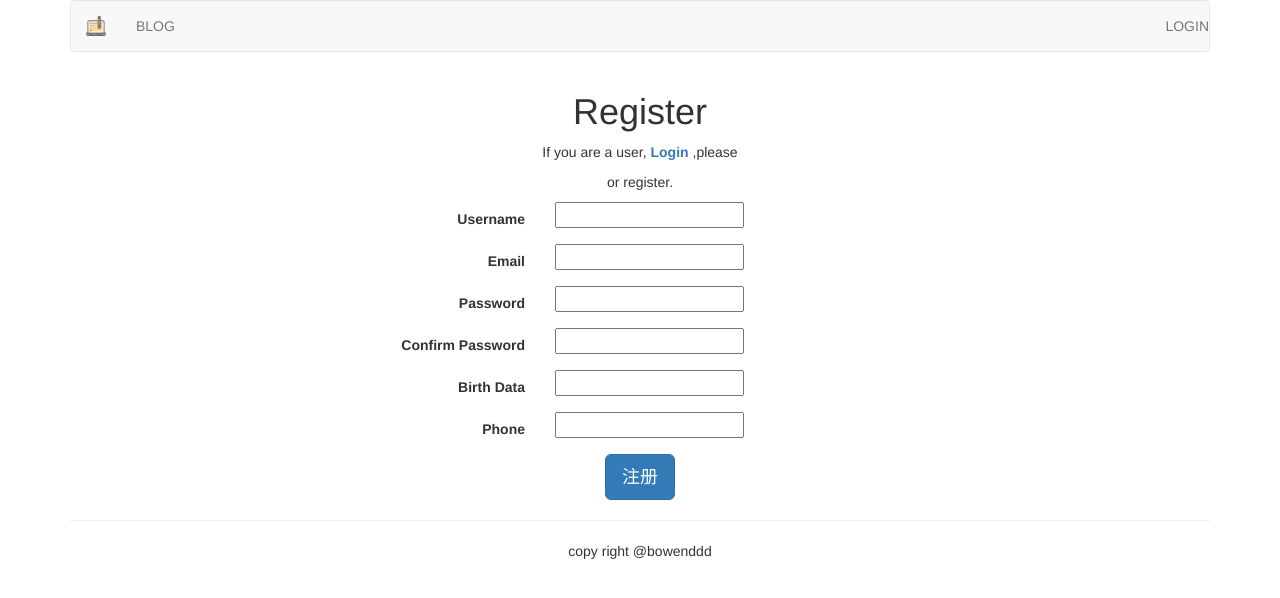
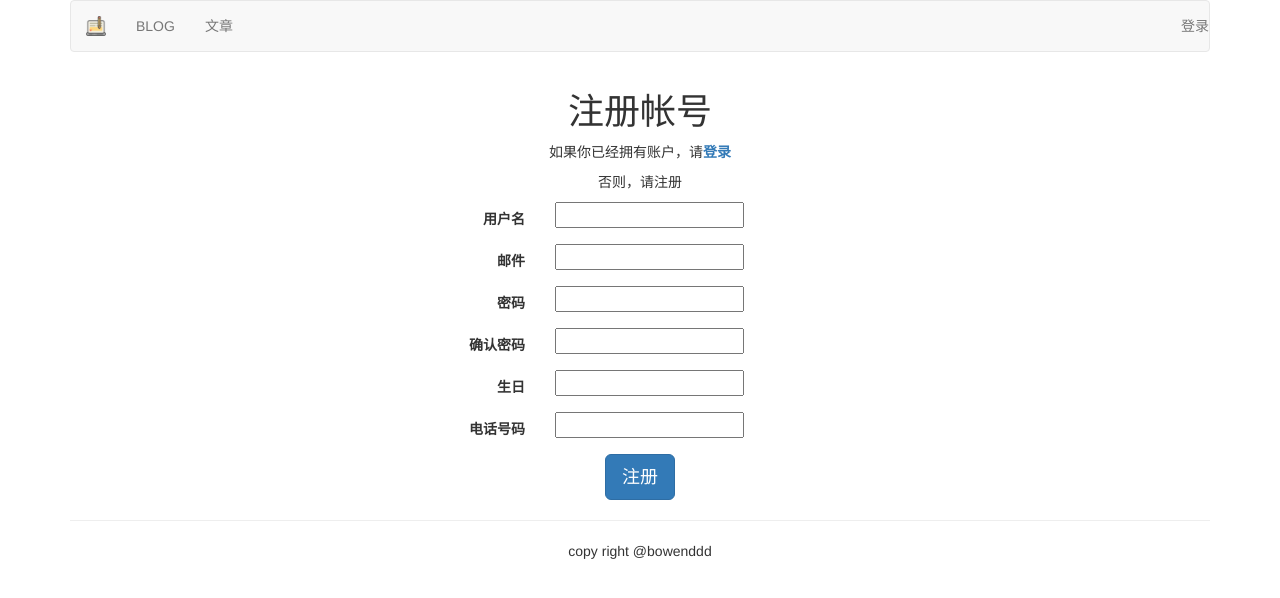
Before and after one commit to bowenddd/django_learning, a Django app: page /account/register/ in a window 1280 px wide. Shown: the top 598 px of the page. Run offline with Django 3.2, Linux system fonts and the light colour scheme; some libraries are stand-ins or nearby versions.

Commit message:
更新中文显示，修改更改用户个人信息流程

```diff
--- a/myblog_02/account/views.py
+++ b/myblog_02/account/views.py
@@ -109,7 +109,8 @@ def myself_edit(request):
         return render(request,'account/myself_edit.html',{
            'user_form':user_form,
            'userinfo':userinfo_form,
-           'userprofile':userprofile_form
+           'userprofile':userprofile_form,
+            'userphoto':userinfo.photo
         })
 
 def my_image(request):
--- a/myblog_02/templates/account/password_changed.html
+++ b/myblog_02/templates/account/password_changed.html
@@ -1,9 +1,9 @@
 {% extends "base.html"%}
 
-{% block title%}Password Change Done {% endblock %}
+{% block title%}密码修改成功{% endblock %}
 
 {% block content%}
     <div class="row text-center vertical-middle-sm">
-        <p>Your password was changed.</p>
+        <p>您的密码修改成功！</p>
     </div>
 {% endblock %}
--- a/myblog_02/templates/account/register.html
+++ b/myblog_02/templates/account/register.html
@@ -1,37 +1,37 @@
 {% extends "base.html"%}
 
-{% block title%}Register User{% endblock%}
+{% block title%}注册账号{% endblock%}
 
 {% block content %}
     <div class="row text-center vertical-middle-sm">
-        <h1>Register</h1>
-        <p>If you are a user, <strong><a href="{% url 'account:user_login'%}">Login</a>
-        </strong>,please</p>
-        <p>or register.</p>
+        <h1>注册帐号</h1>
+        <p>如果你已经拥有账户，请<strong><a href="{% url 'account:user_login'%}">登录</a>
+        </strong></p>
+        <p>否则，请注册</p>
         <form class="form-horizontal" action="." method="post">
             {% csrf_token %}
             <div class="form-group">
-                <label for="{{form.user.id_for_label}}" class="col-md-5 control-label">Username</label>
+                <label for="{{form.user.id_for_label}}" class="col-md-5 control-label">用户名</label>
                 <div class="col-md-6 text-left">{{ form.username }}</div>
             </div>
             <div class="form-group">
-                <label for="{{form.email.id_for_label}}" class="col-md-5 control-label">Email</label>
+                <label for="{{form.email.id_for_label}}" class="col-md-5 control-label">邮件</label>
                 <div class="col-md-6 text-left">{{ form.email }}</div>
             </div>
             <div class="form-group">
-                <label for="{{form.password.id_for_label}}" class="col-md-5 control-label">Password</label>
+                <label for="{{form.password.id_for_label}}" class="col-md-5 control-label">密码</label>
                 <div class="col-md-6 text-left">{{ form.password }}</div>
             </div>
             <div class="form-group">
-                <label for="{{form.password.id_for_label}}" class="col-md-5 control-label">Confirm Password</label>
+                <label for="{{form.password.id_for_label}}" class="col-md-5 control-label">确认密码</label>
                 <div class="col-md-6 text-left">{{ form.password2 }}</div>
             </div>
             <div class="form-group">
-                <label for="{{profile.birth.id_for_label}}" class="col-md-5 control-label">Birth Data</label>
+                <label for="{{profile.birth.id_for_label}}" class="col-md-5 control-label">生日</label>
                 <div class="col-md-6 text-left">{{ profile.birth }}</div>
             </div>
             <div class="form-group">
-                <label for="{{profile.phone.id_for_label}}" class="col-md-5 control-label">Phone</label>
+                <label for="{{profile.phone.id_for_label}}" class="col-md-5 control-label">电话号码</label>
                 <div class="col-md-6 text-left">{{ profile.phone }}</div>
             </div>
             <input type="submit" class="btn btn-primary btn-lg" value="注册">
--- a/myblog_02/templates/header.html
+++ b/myblog_02/templates/header.html
@@ -9,6 +9,7 @@
         <div>
             <ul class="nav navbar-nav" role="navgation">
                 <li><a href="{% url 'blog:blog_title' %}">BLOG</a></li>
+                <li><a href="{% url 'article:article_titles'%}">文章</a></li>
             </ul>
             <ul class="nav navbar-nav navbar-right">
                 {% if user.is_authenticated %}
@@ -24,9 +25,9 @@
                         </ul>
                     </div>
                 </li>
-                <li><a href="{% url 'account:user_logout'%}">Logout</a></li>
+                <li><a href="{% url 'account:user_logout'%}">退出</a></li>
                 {% else %}
-                <li><a href="{% url 'account:user_login'%}">LOGIN</a> </li>
+                <li><a href="{% url 'account:user_login'%}">登录</a> </li>
                 {% endif %}
             </ul>
         </div>
--- a/myblog_02/templates/paginator.html
+++ b/myblog_02/templates/paginator.html
@@ -3,7 +3,7 @@
         {% if page.has_previous %}
             <a href="?page={{page.previous_page_number}}">上一页</a>
         {% endif%}
-        <span class="current">Page{{page.number}}of{{page.paginator.num_pages}}</span>
+        <span class="current">第{{page.number}}/{{page.paginator.num_pages}}页</span>
         {% if page.has_next%}
             <a href="?page={{page.next_page_number}}">下一页</a>
         {% endif%}
```
Also changed, not shown: myblog_02/templates/account/change_password.html (+11 -11 lines), myblog_02/templates/account/login2.html (+9 -9 lines), myblog_02/templates/account/myself.html (+0 -16 lines), myblog_02/templates/account/myself_edit.html (+26 -2 lines), myblog_02/templates/account/password_reset_form.html (+4 -4 lines), myblog_02/db.sqlite3.
